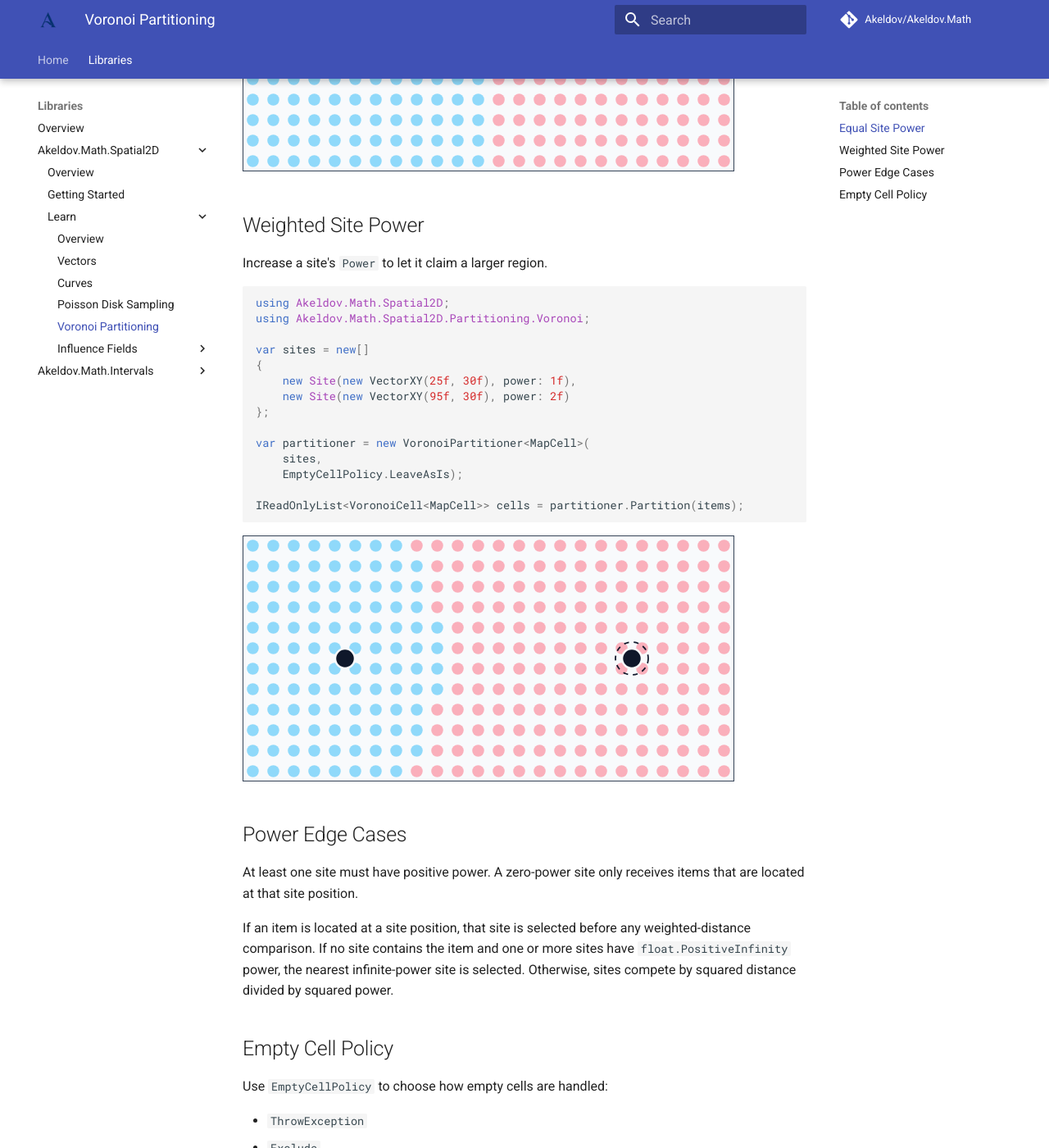
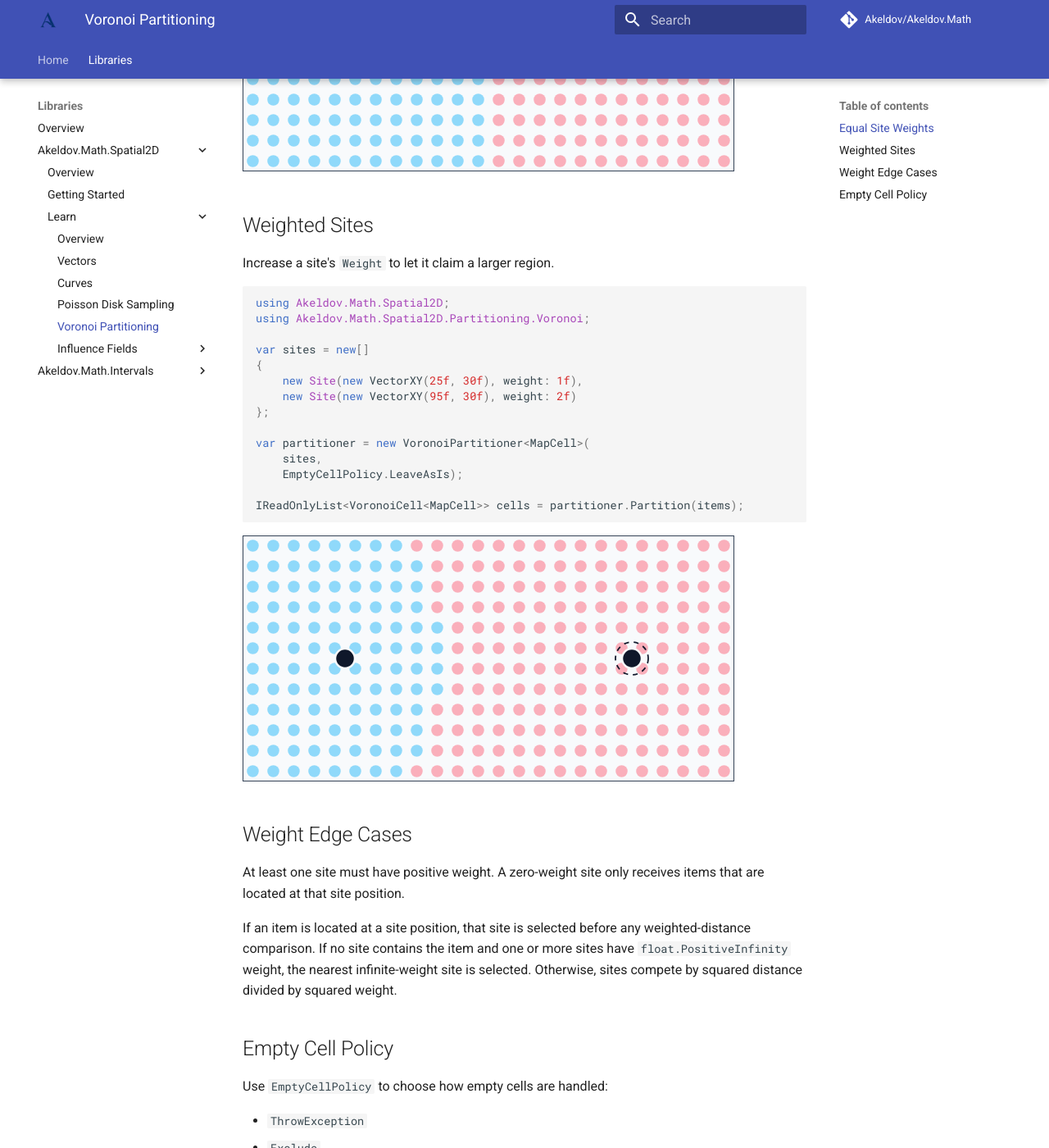
Before and after one commit to Astanislav/Akeldov.Math, an MkDocs documentation site: the page built from docs/Spatial2D/learn/voronoi-partitioning.md, in a window 1280 px wide and 1400 px high, scrolled down 1146 px. Shown: the whole window at 82% size. Built offline with MkDocs 1.6.1 and Material for MkDocs 9.7.7, drawn with Linux system fonts in a browser that asks for light colours; comment, search, counter and statistics services are not loaded; some of the changed text lies outside the part shown.

Commit message:
refactor(spatial2d): rename voronoi site power to weight

````diff
--- a/docs/Spatial2D/learn/voronoi-partitioning.md
+++ b/docs/Spatial2D/learn/voronoi-partitioning.md
@@ -20,9 +20,9 @@ public sealed class MapCell : IHasPosition2D
 }
 ```
 
-## Equal Site Power
+## Equal Site Weights
 
-Use equal powers when each site should compete by distance alone.
+Use equal weights when each site should compete by distance alone.
 
 ```csharp
 using Akeldov.Math.Spatial2D;
@@ -30,8 +30,8 @@ using Akeldov.Math.Spatial2D.Partitioning.Voronoi;
 
 var sites = new[]
 {
-    new Site(new VectorXY(25f, 30f), power: 1f),
-    new Site(new VectorXY(95f, 30f), power: 1f)
+    new Site(new VectorXY(25f, 30f), weight: 1f),
+    new Site(new VectorXY(95f, 30f), weight: 1f)
 };
 
 var partitioner = new VoronoiPartitioner<MapCell>(
@@ -41,11 +41,11 @@ var partitioner = new VoronoiPartitioner<MapCell>(
 IReadOnlyList<VoronoiCell<MapCell>> cells = partitioner.Partition(items);
 ```
 
-![Voronoi partition with equal site power](../../assets/spatial2d/voronoi/equal-power.svg)
+![Voronoi partition with equal site weights](../../assets/spatial2d/voronoi/equal-site-weights.svg)
 
-## Weighted Site Power
+## Weighted Sites
 
-Increase a site's `Power` to let it claim a larger region.
+Increase a site's `Weight` to let it claim a larger region.
 
 ```csharp
 using Akeldov.Math.Spatial2D;
@@ -53,8 +53,8 @@ using Akeldov.Math.Spatial2D.Partitioning.Voronoi;
 
 var sites = new[]
 {
-    new Site(new VectorXY(25f, 30f), power: 1f),
-    new Site(new VectorXY(95f, 30f), power: 2f)
+    new Site(new VectorXY(25f, 30f), weight: 1f),
+    new Site(new VectorXY(95f, 30f), weight: 2f)
 };
 
 var partitioner = new VoronoiPartitioner<MapCell>(
@@ -64,13 +64,13 @@ var partitioner = new VoronoiPartitioner<MapCell>(
 IReadOnlyList<VoronoiCell<MapCell>> cells = partitioner.Partition(items);
 ```
 
-![Voronoi partition with weighted site power](../../assets/spatial2d/voronoi/weighted-power.svg)
+![Voronoi partition with weighted sites](../../assets/spatial2d/voronoi/weighted-sites.svg)
 
-## Power Edge Cases
+## Weight Edge Cases
 
-At least one site must have positive power. A zero-power site only receives items that are located at that site position.
+At least one site must have positive weight. A zero-weight site only receives items that are located at that site position.
 
-If an item is located at a site position, that site is selected before any weighted-distance comparison. If no site contains the item and one or more sites have `float.PositiveInfinity` power, the nearest infinite-power site is selected. Otherwise, sites compete by squared distance divided by squared power.
+If an item is located at a site position, that site is selected before any weighted-distance comparison. If no site contains the item and one or more sites have `float.PositiveInfinity` weight, the nearest infinite-weight site is selected. Otherwise, sites compete by squared distance divided by squared weight.
 
 ## Empty Cell Policy
 
````
Also changed, not shown: docs/assets/spatial2d/voronoi/equal-site-weights.svg (renamed from docs/assets/spatial2d/voronoi/equal-power.svg), docs/assets/spatial2d/voronoi/weighted-sites.svg (renamed from docs/assets/spatial2d/voronoi/weighted-power.svg), 11 other files.
